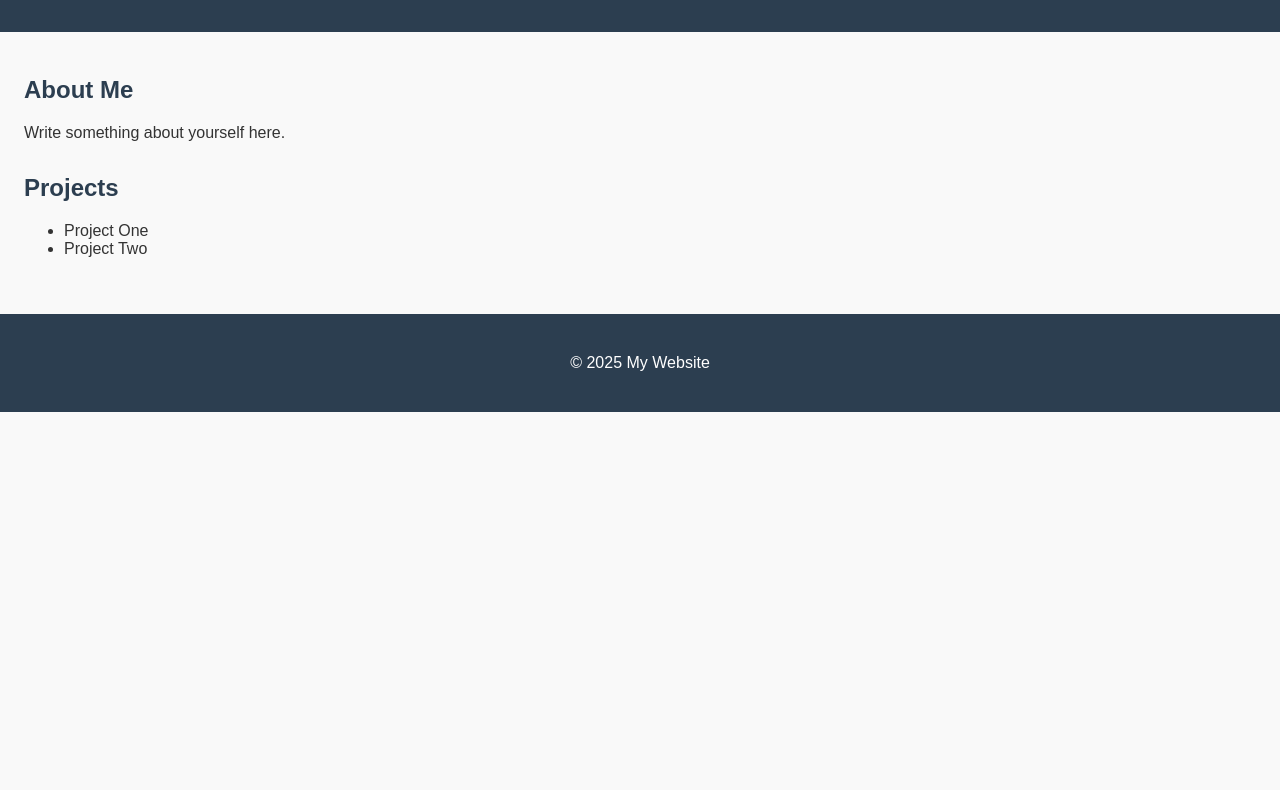
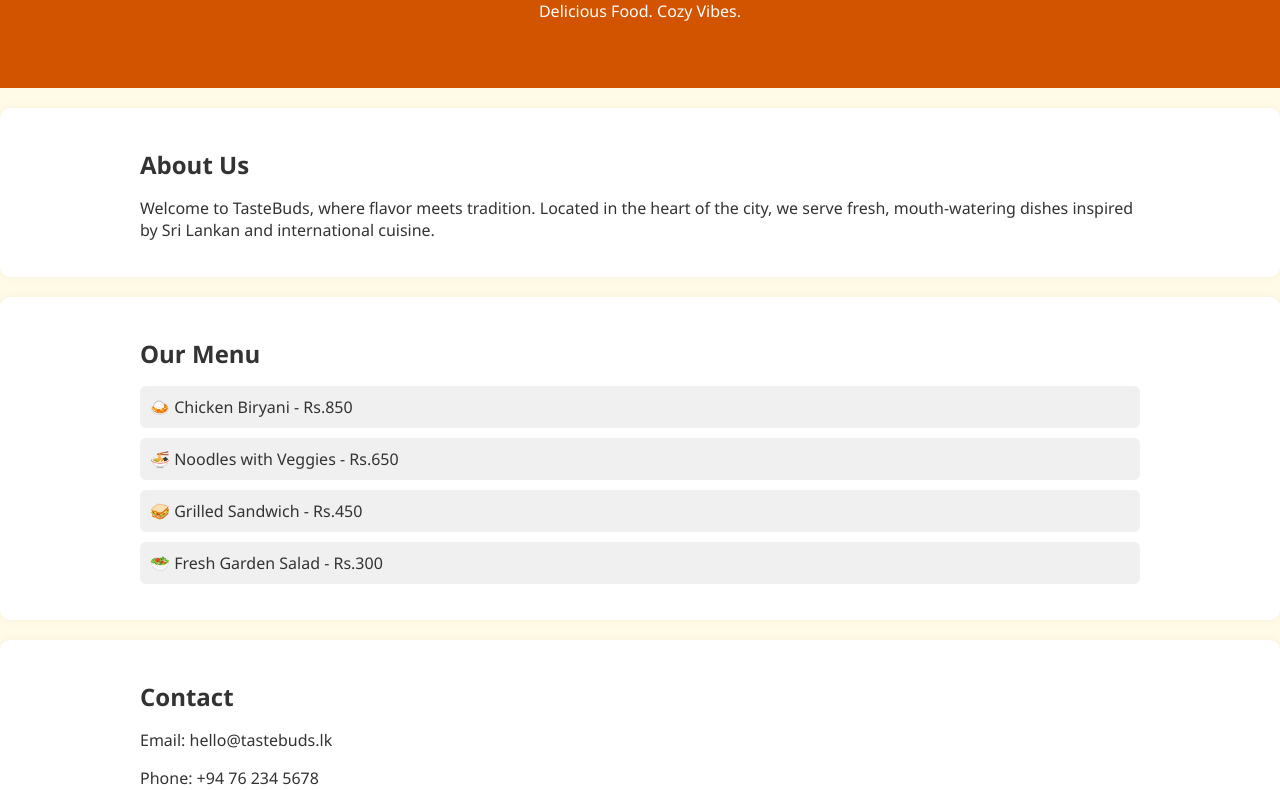
Before and after one commit to vinvinvin86/myweb, a plain HTML site: page index.html in a window 1280 px wide. Shown: the part 130-920 px from the top of the page. Before the commit the page ends 800 px from the top, so only its background shows below. Drawn offline with Linux system fonts and the light colour scheme.

Commit message:
Add files via upload

```diff
--- a/index.html
+++ b/index.html
@@ -3,29 +3,49 @@
 <head>
   <meta charset="UTF-8" />
   <meta name="viewport" content="width=device-width, initial-scale=1.0"/>
-  <title>My GitHub Website</title>
-  <link rel="stylesheet" href="style.css"/>
+  <title>TasteBuds Restaurant</title>
+  <link rel="stylesheet" href="style.css" />
 </head>
 <body>
   <header>
-    <h1>Welcome to My Website</h1>
-    <p>This is a simple static site hosted with GitHub Pages.</p>
+    <div class="container">
+      <h1>TasteBuds</h1>
+      <p>Delicious Food. Cozy Vibes.</p>
+    </div>
   </header>
-  <main>
-    <section>
-      <h2>About Me</h2>
-      <p>Write something about yourself here.</p>
-    </section>
-    <section>
-      <h2>Projects</h2>
+
+  <section class="about">
+    <div class="container">
+      <h2>About Us</h2>
+      <p>Welcome to TasteBuds, where flavor meets tradition. Located in the heart of the city, we serve fresh, mouth-watering dishes inspired by Sri Lankan and international cuisine.</p>
+    </div>
+  </section>
+
+  <section class="menu">
+    <div class="container">
+      <h2>Our Menu</h2>
       <ul>
-        <li>Project One</li>
-        <li>Project Two</li>
+        <li>🍛 Chicken Biryani - Rs.850</li>
+        <li>🍜 Noodles with Veggies - Rs.650</li>
+        <li>🥪 Grilled Sandwich - Rs.450</li>
+        <li>🥗 Fresh Garden Salad - Rs.300</li>
       </ul>
-    </section>
-  </main>
+    </div>
+  </section>
+
+  <section class="contact">
+    <div class="container">
+      <h2>Contact</h2>
+      <p>Email: hello@tastebuds.lk</p>
+      <p>Phone: +94 76 234 5678</p>
+      <p>Address: No. 25, Galle Road, Colombo</p>
+    </div>
+  </section>
+
   <footer>
-    <p>&copy; 2025 My Website</p>
+    <div class="container">
+      <p>© 2025 TasteBuds Restaurant. All rights reserved.</p>
+    </div>
   </footer>
 </body>
 </html>
--- a/style.css
+++ b/style.css
@@ -1,22 +1,54 @@
 body {
-  font-family: Arial, sans-serif;
   margin: 0;
-  padding: 0;
-  background: #f9f9f9;
+  font-family: 'Segoe UI', sans-serif;
+  background: #fffbe6;
   color: #333;
 }
-header, footer {
+
+header {
+  background: #d35400;
+  color: white;
+  text-align: center;
+  padding: 50px 0;
+}
+
+.container {
+  width: 90%;
+  max-width: 1000px;
+  margin: auto;
+}
+
+section {
+  padding: 40px 0;
+}
+
+.about, .menu, .contact {
+  background: #ffffff;
+  margin: 20px 0;
+  padding: 20px;
+  border-radius: 10px;
+  box-shadow: 0px 0px 10px rgba(0,0,0,0.05);
+}
+
+h1, h2 {
+  margin-bottom: 10px;
+}
+
+ul {
+  list-style: none;
+  padding: 0;
+}
+
+ul li {
+  background: #f0f0f0;
+  margin: 10px 0;
+  padding: 10px;
+  border-radius: 6px;
+}
+
+footer {
+  text-align: center;
   background: #2c3e50;
   color: white;
-  text-align: center;
-  padding: 1.5rem 0;
+  padding: 20px 0;
 }
-main {
-  padding: 1.5rem;
-}
-section {
-  margin-bottom: 2rem;
-}
-h1, h2 {
-  color: #2c3e50;
-}
```
